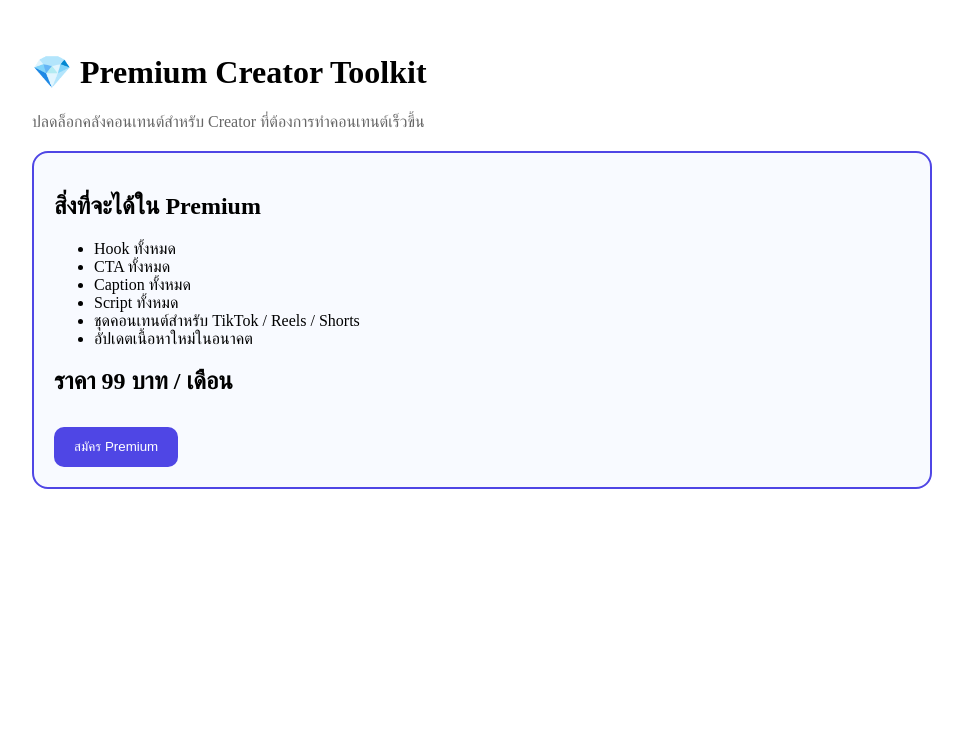
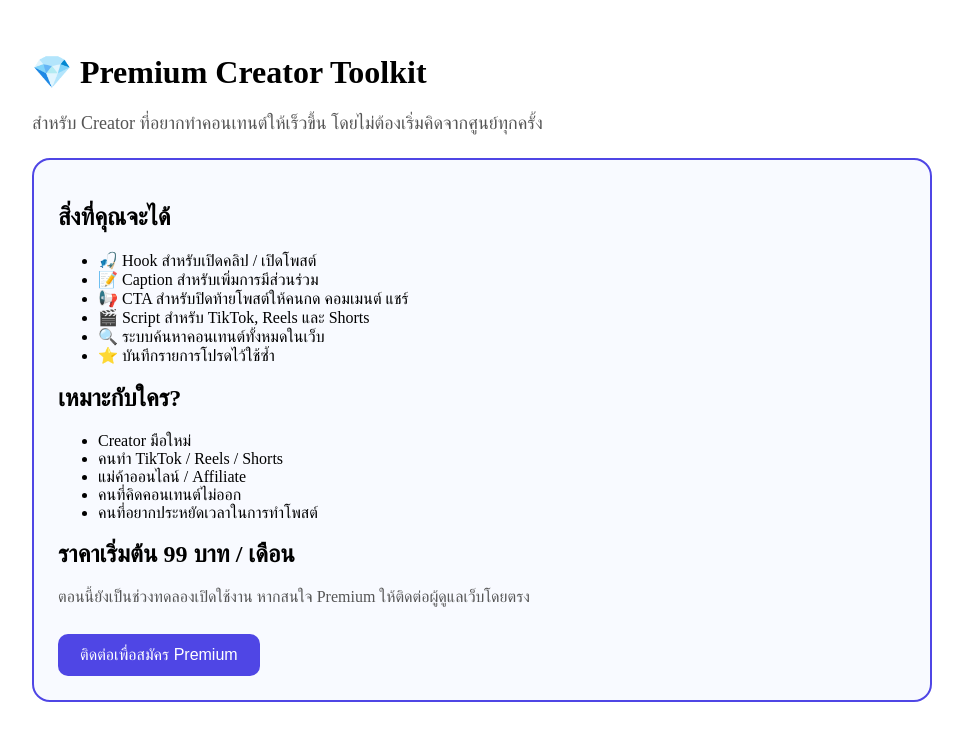
Before and after one commit to teeneewns-web/creator-os, a Next.js app: page /premium in a window 1280 px wide. Shown: the top 740 px of the page, without its empty margins (158-1121 px from the left). Built offline with nearby package versions, Linux system fonts and the light colour scheme.

Commit message:
update premium page

```diff
--- a/src/app/premium/page.tsx
+++ b/src/app/premium/page.tsx
@@ -1,52 +1,65 @@
-export default function PremiumPage() {
+export default function PremiumPage()
+{
   return (
-    <main
-      style={{
-        maxWidth: "900px",
-        margin: "0 auto",
-        padding: "24px",
-      }}
-    >
+    <main style={{ maxWidth: "900px", margin: "0 auto", padding: "24px" }}>
       <h1>💎 Premium Creator Toolkit</h1>
 
-      <p style={{ color: "#666", marginBottom: "20px" }}>
-        ปลดล็อกคลังคอนเทนต์สำหรับ Creator ที่ต้องการทำคอนเทนต์เร็วขึ้น
+      <p style={{ color: "#555", fontSize: "18px", marginBottom: "24px" }}>
+        สำหรับ Creator ที่อยากทำคอนเทนต์ให้เร็วขึ้น โดยไม่ต้องเริ่มคิดจากศูนย์ทุกครั้ง
       </p>
 
       <div
         style={{
           border: "2px solid #4f46e5",
-          borderRadius: "16px",
-          padding: "20px",
+          borderRadius: "18px",
+          padding: "24px",
           background: "#f8faff",
+          marginBottom: "24px",
         }}
       >
-        <h2>สิ่งที่จะได้ใน Premium</h2>
+        <h2>สิ่งที่คุณจะได้</h2>
 
         <ul>
-          <li>Hook ทั้งหมด</li>
-          <li>CTA ทั้งหมด</li>
-          <li>Caption ทั้งหมด</li>
-          <li>Script ทั้งหมด</li>
-          <li>ชุดคอนเทนต์สำหรับ TikTok / Reels / Shorts</li>
-          <li>อัปเดตเนื้อหาใหม่ในอนาคต</li>
+          <li>🎣 Hook สำหรับเปิดคลิป / เปิดโพสต์</li>
+          <li>📝 Caption สำหรับเพิ่มการมีส่วนร่วม</li>
+          <li>📢 CTA สำหรับปิดท้ายโพสต์ให้คนกด คอมเมนต์ แชร์</li>
+          <li>🎬 Script สำหรับ TikTok, Reels และ Shorts</li>
+          <li>🔍 ระบบค้นหาคอนเทนต์ทั้งหมดในเว็บ</li>
+          <li>⭐ บันทึกรายการโปรดไว้ใช้ซ้ำ</li>
         </ul>
 
-        <h2>ราคา 99 บาท / เดือน</h2>
+        <h2>เหมาะกับใคร?</h2>
 
+        <ul>
+          <li>Creator มือใหม่</li>
+          <li>คนทำ TikTok / Reels / Shorts</li>
+          <li>แม่ค้าออนไลน์ / Affiliate</li>
+          <li>คนที่คิดคอนเทนต์ไม่ออก</li>
+          <li>คนที่อยากประหยัดเวลาในการทำโพสต์</li>
+        </ul>
+
+        <h2>ราคาเริ่มต้น 99 บาท / เดือน</h2>
+
+        <p style={{ color: "#555" }}>
+          ตอนนี้ยังเป็นช่วงทดลองเปิดใช้งาน หากสนใจ Premium ให้ติดต่อผู้ดูแลเว็บโดยตรง
+        </p>
+
+        <a href="https://facebook.com" target="_blank">
           <button
             style={{
-            padding: "12px 20px",
+              padding: "12px 22px",
               borderRadius: "10px",
               border: "none",
               backgroundColor: "#4f46e5",
               color: "white",
               cursor: "pointer",
+              fontSize: "16px",
               marginTop: "12px",
             }}
           >
-          สมัคร Premium
+            ติดต่อเพื่อสมัคร Premium
           </button>
+        </a>
       </div>
     </main>
   );
```
Also changed, not shown: src/app/favorites/page.tsx (+31 -31 lines). Lines whose indentation alone changed are shown as unchanged.
